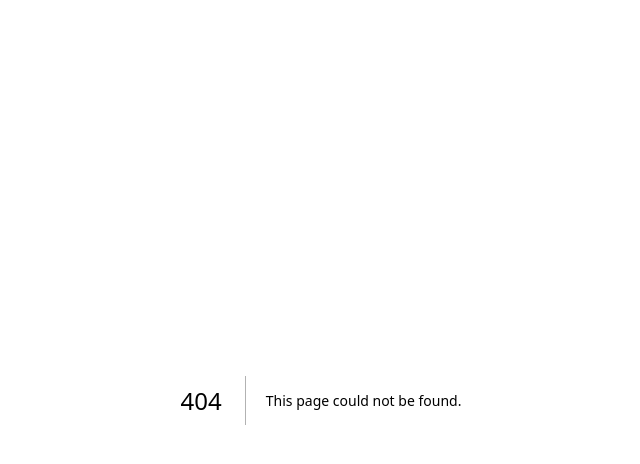
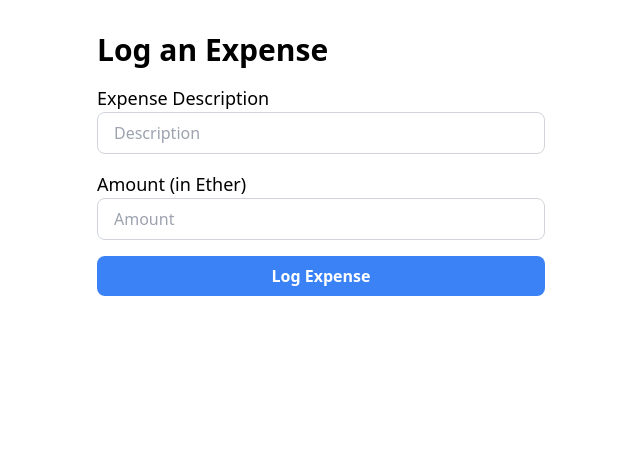
Before and after one commit to DannyHash/Charity_smart_contract, a Next.js app: page /log-expense in a window 1280 px wide. Before the commit this address had no page. Shown: the top 464 px of the page, without its empty margins (319-959 px from the left). Built offline with nearby package versions, Linux system fonts and the light colour scheme.

Commit message:
feat: created page to log expenses

```diff
--- /dev/null
+++ b/app/log-expense/page.js
@@ -0,0 +1,89 @@
+"use client";
+
+import { useState } from "react";
+
+import Web3 from "web3";
+import charityContractABI from "../donate/charityContractABI.json";
+
+const contractAddress = "0x9c576F74d92Bd506d8be7312BEe88bBbbAB9D6c6";
+
+const LogExpense = () => {
+  const [description, setDescription] = useState("");
+  const [amount, setAmount] = useState("");
+  const [statusMessage, setStatusMessage] = useState("");
+
+  const handleLogExpense = async (e) => {
+    e.preventDefault();
+
+    const web3 = new Web3(window.ethereum);
+
+    await window.ethereum.request({ method: "eth_requestAccounts" });
+
+    const charityContract = new web3.eth.Contract(
+      charityContractABI,
+      contractAddress
+    );
+
+    try {
+      const amountInWei = web3.utils.toWei(amount, "ether");
+      const accounts = await web3.eth.getAccounts();
+
+      await charityContract.methods
+        .logExpense(amountInWei, description)
+        .send({ from: accounts[0] });
+
+      setStatusMessage("Expense logged successfully!");
+    } catch (error) {
+      console.error("Error logging expense:", error);
+      setStatusMessage("Failed to log expense. Please try again.");
+    }
+  };
+
+  return (
+    <div className="max-w-lg mx-auto p-8">
+      <h1 className="text-3xl font-bold mb-4">Log an Expense</h1>
+      <form onSubmit={handleLogExpense} className="space-y-4">
+        <div>
+          <label htmlFor="description" className="block text-lg font-medium">
+            Expense Description
+          </label>
+          <input
+            type="text"
+            id="description"
+            value={description}
+            onChange={(e) => setDescription(e.target.value)}
+            placeholder="Description"
+            className="w-full border border-gray-300 rounded-lg px-4 py-2"
+            required
+          />
+        </div>
+
+        <div>
+          <label htmlFor="amount" className="block text-lg font-medium">
+            Amount (in Ether)
+          </label>
+          <input
+            type="number"
+            id="amount"
+            value={amount}
+            onChange={(e) => setAmount(e.target.value)}
+            placeholder="Amount"
+            className="w-full border border-gray-300 rounded-lg px-4 py-2"
+            required
+          />
+        </div>
+
+        <button
+          type="submit"
+          className="w-full bg-blue-500 hover:bg-blue-600 text-white font-semibold py-2 rounded-lg"
+        >
+          Log Expense
+        </button>
+      </form>
+
+      {statusMessage && <p className="mt-4 text-green-600">{statusMessage}</p>}
+    </div>
+  );
+};
+
+export default LogExpense;
```
